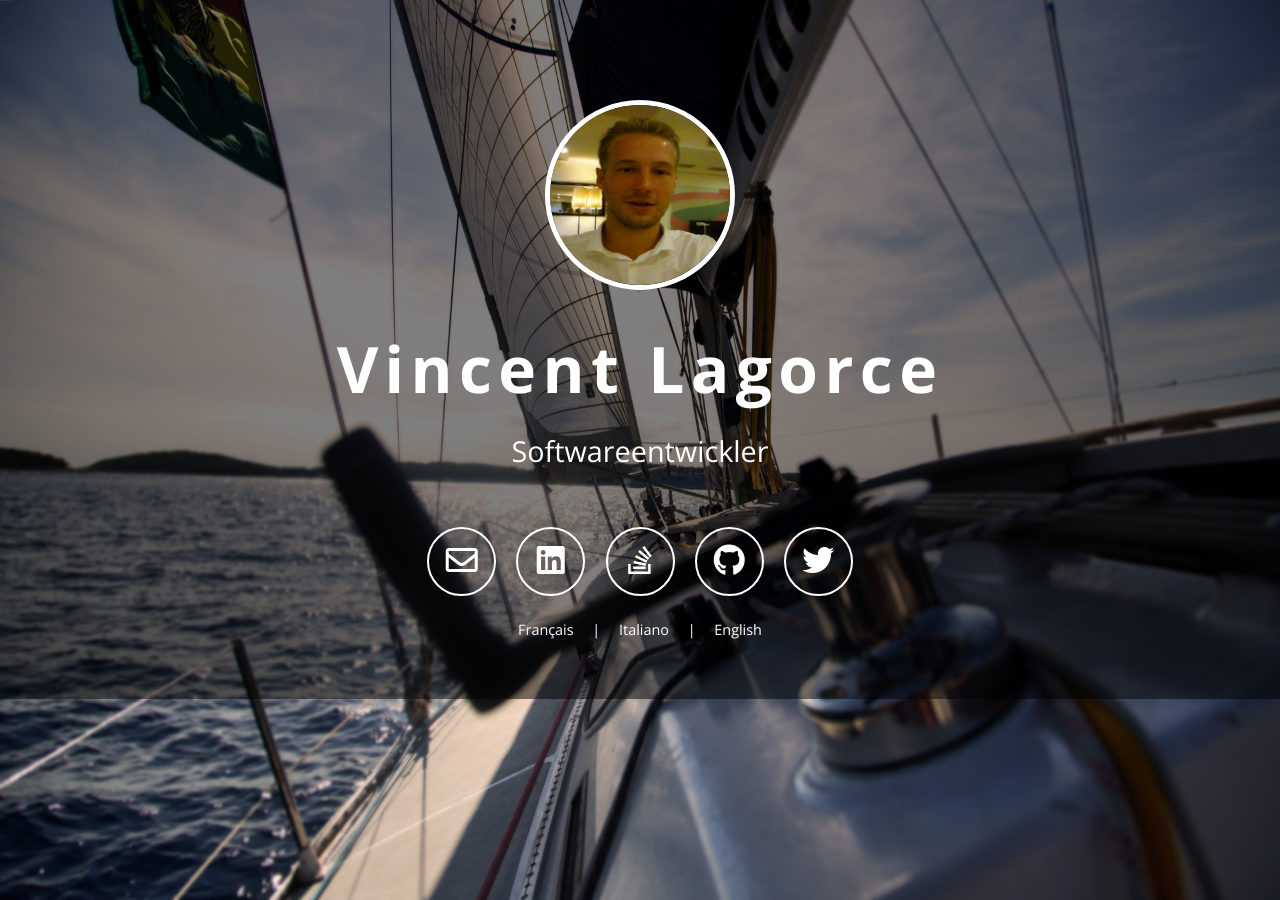
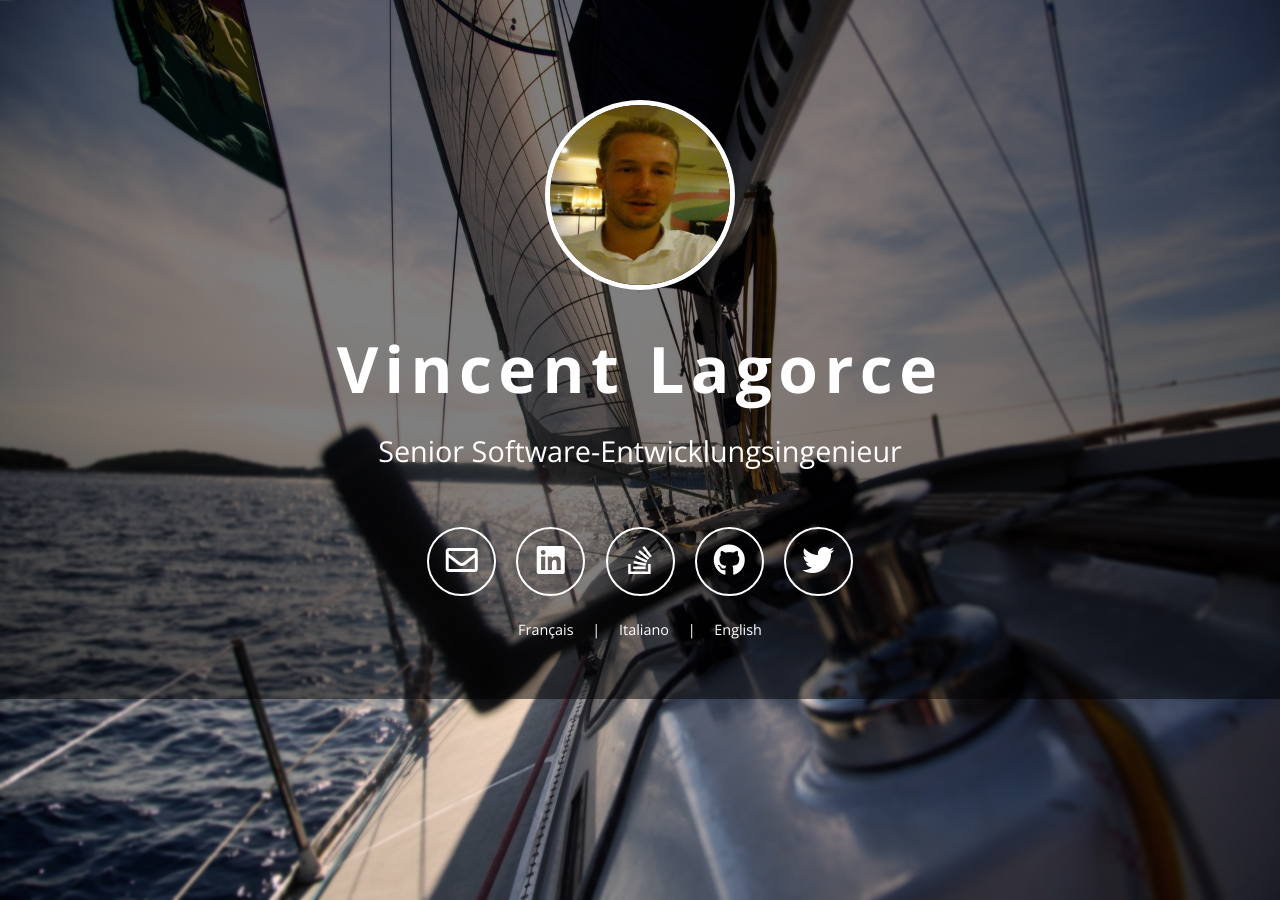
Before and after one commit to vlagorce/vlagorce.github.io, a Jekyll site: the page built from _pages/page-de.md, in a window 1280 px wide. Built offline with Jekyll 4.4.1, drawn with Linux system fonts in a browser that asks for light colours; nearby versions of some CDN libraries.

Commit message:
Change  job title.

```diff
--- a/_pages/page-de.md
+++ b/_pages/page-de.md
@@ -5,8 +5,8 @@ lang: de_CH
 lcl: de
 
 title: Vincent Lagorce
-description: Vincent Lagorce - Softwareentwickler
+description: Vincent Lagorce - Senior Software-Entwicklungsingenieur
 
 name: Vincent Lagorce
-job-title: Softwareentwickler
+job-title: Senior Software-Entwicklungsingenieur
 ---
```
Also changed, not shown: _pages/page-it.md (+2 -2 lines).
